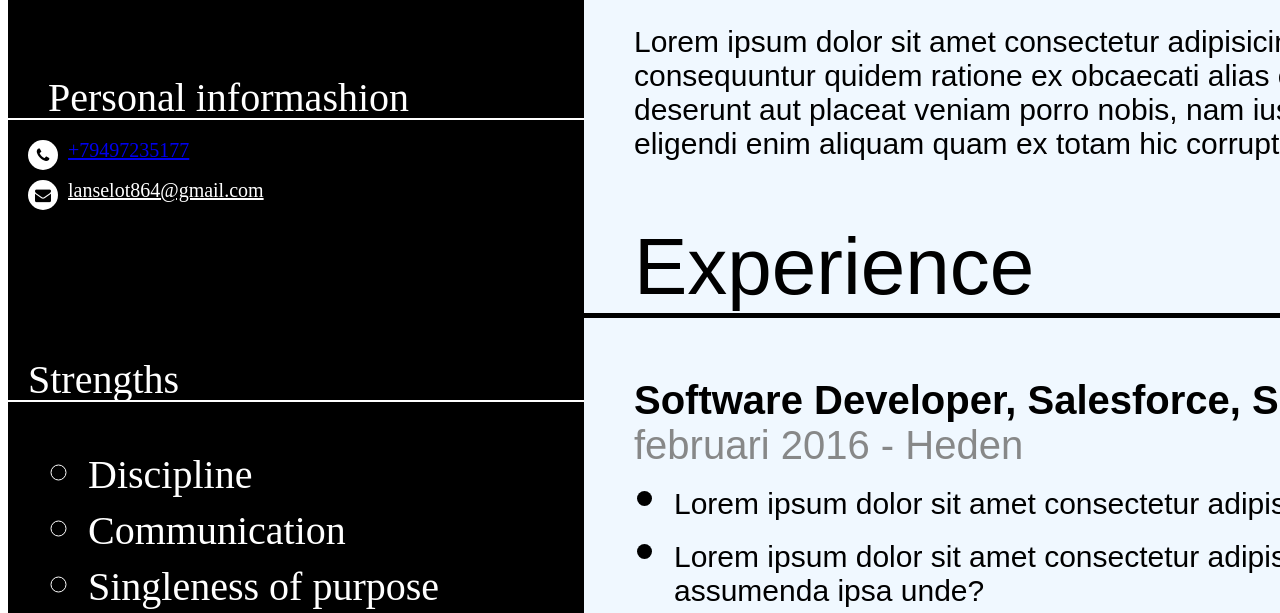
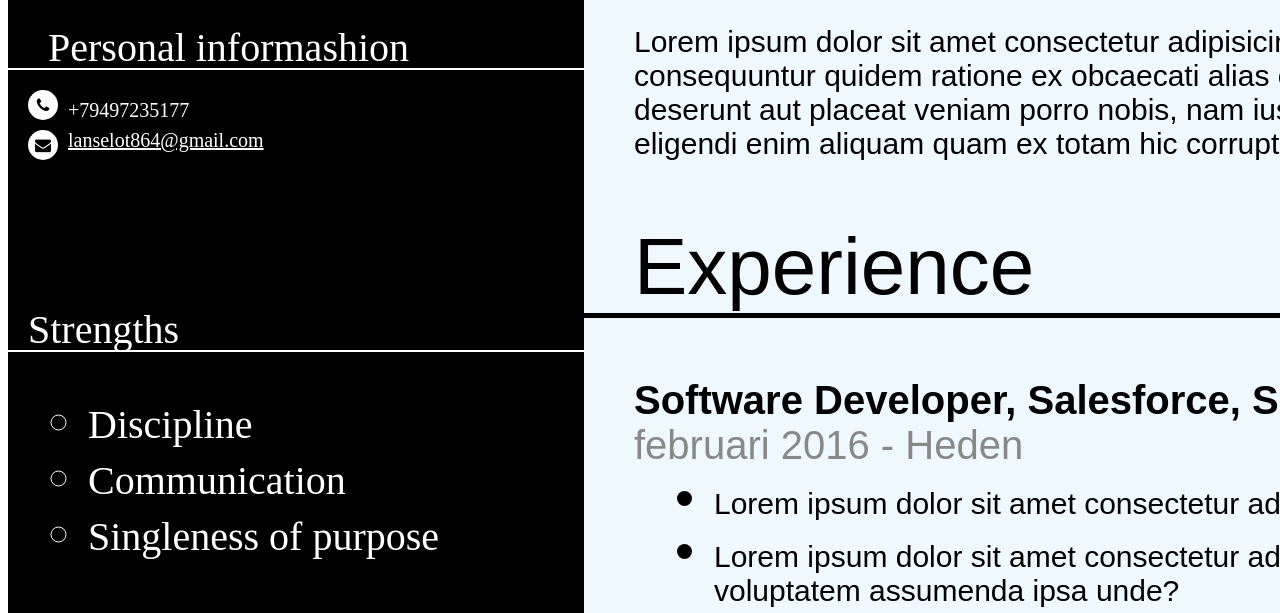
Before and after one commit to cskylanselot/sv, a plain HTML site: page index.html in a window 1280 px wide. Shown: the part 330-943 px from the top of the page. Drawn offline with Linux system fonts and the light colour scheme.

Commit message:
изменили цвет ссылки на телефон

```diff
--- a/css/style.css
+++ b/css/style.css
@@ -19,7 +19,7 @@
 }
 .img {
   width: 200px;
-  height: 250px;
+  height: 200px;
   border-radius: 50%;
 }
 .pi {
@@ -38,8 +38,6 @@
 .tae {
   width: 100%;
   height: 150px;
-  /* border: 1px solid red; */
-  /* вылазит на соседний контейнер ? */
   margin-left: 10px;
   margin-top: 10px;
 }
@@ -53,7 +51,14 @@
   line-height: 20px;
   color: rgb(255, 255, 255);
   margin-left: 10px;
-  margin-top: 10px;
+  margin-top: 20px;
+}
+.telefon1 {
+  color: inherit;
+  text-decoration: none;
+}
+.telefon1:hover {
+  color: blue;
 }
 .emaila {
   display: flex;
@@ -163,6 +168,7 @@ li::marker {
 .wherew {
   font-size: 30px;
   margin: 0 auto;
+  margin-left: 40px;
   color: black;
   font-family: Arial, Helvetica, sans-serif;
 }
@@ -182,6 +188,7 @@ li::marker {
 .wherew1 {
   font-size: 30px;
   margin: 0 auto;
+  margin-left: 40px;
   color: black;
   font-family: Arial, Helvetica, sans-serif;
 }
--- a/index.html
+++ b/index.html
@@ -19,7 +19,7 @@
           <div class="telefon__icon">
             <i class="fa fa-phone" aria-hidden="true"></i>
             <div class="telefon">
-              <a href="tel:+79497235177">+79497235177</a>
+              <a class="telefon1" href="tel:+79497235177">+79497235177</a>
             </div>
           </div>
           <div class="emaila">
```
Also changed, not shown: 1 other file.
